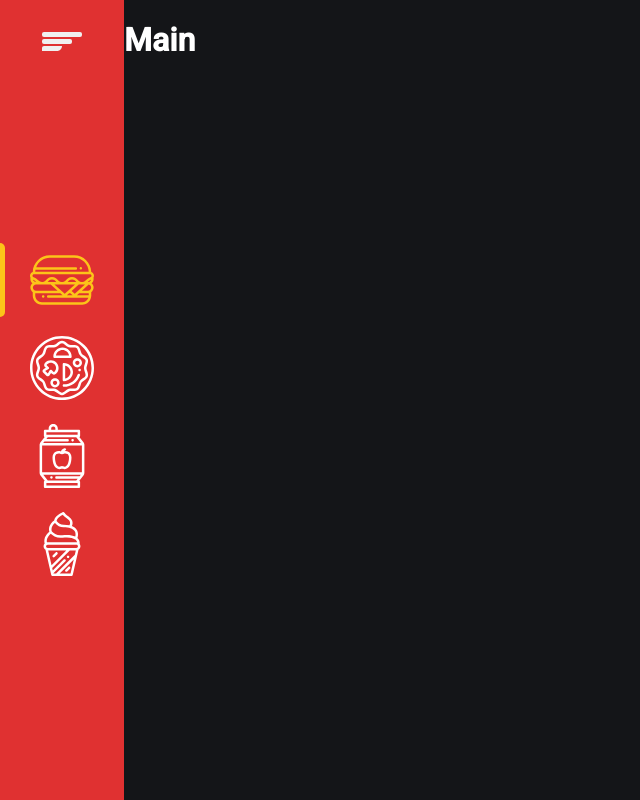
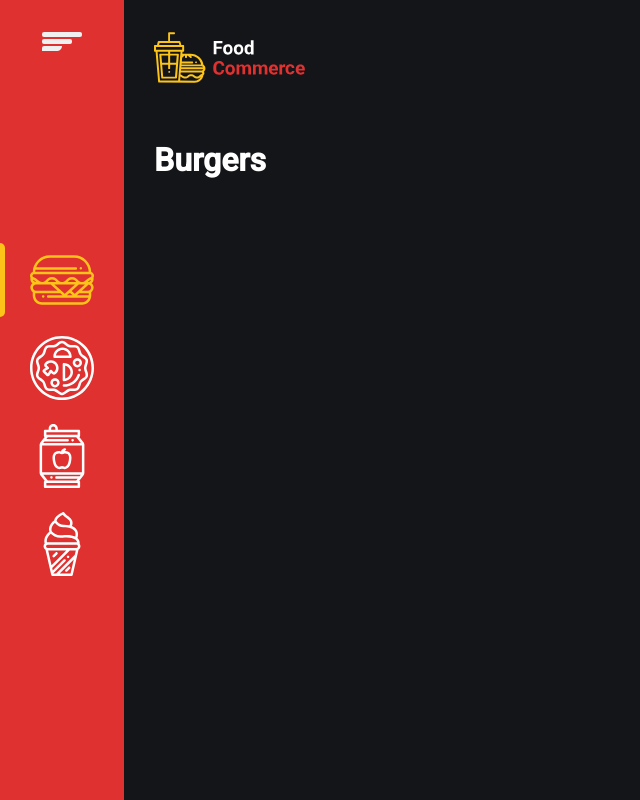
Before and after one commit to OliveiraJess/pedido-online, a React (Create React App) app: page / in a window 1280 px wide. Shown: the whole page, without its empty margins (0-640 px from the left). Built offline with nearby package versions, Linux system fonts and the light colour scheme.

Commit message:
feat/style: criando as rotas de burgers e pizzas com a logo e titulo, criando css main e alterando a ordem do css de sidebar

```diff
--- a/src/components/Sidebar/styles.ts
+++ b/src/components/Sidebar/styles.ts
@@ -91,15 +91,15 @@ export const Container = styled.aside<ContainerProps>`
   }
 
   @media (max-width: 720px) {
+    bottom: 0;
+    left: 0;
+    height: 5rem;;
+    overflow-y: auto;
+    padding: 0 0;
     position: fixed;
-    left: 0;
     right: 0;
-    bottom: 0;
+    width: 100%;
     z-index: 999;
-    width: 100%;
-    height: 5rem;;
-    padding: 0 0;
-    overflow-y: auto;
 
     button {
       display: none;
@@ -109,8 +109,8 @@ export const Container = styled.aside<ContainerProps>`
       height: 100%;
 
       ul {
+        align-items: center;
         flex-direction: row;
-        align-items: center;
       }
 
       li {
@@ -119,8 +119,8 @@ export const Container = styled.aside<ContainerProps>`
           padding: 0rem;
 
           svg {
+            height: 3.25rem;
             width: 3.25rem;
-            height: 3.25rem;
           }
 
           span {
--- /dev/null
+++ b/src/pages/Main/Burgers/index.tsx
@@ -0,0 +1,3 @@
+export default function Burgers() {
+  return <h1>Burgers</h1>
+}
--- /dev/null
+++ b/src/pages/Main/Burgers/styles.ts
@@ -0,0 +1 @@
+import styled from 'styled-components';
--- /dev/null
+++ b/src/pages/Main/Pizzas/index.tsx
@@ -0,0 +1,3 @@
+export default function Pizzas() {
+  return <h1>Pizzas</h1>
+}
--- /dev/null
+++ b/src/pages/Main/Pizzas/styles.ts
@@ -0,0 +1 @@
+import styled from 'styled-components'
--- a/src/pages/Main/index.tsx
+++ b/src/pages/Main/index.tsx
@@ -1,11 +1,16 @@
+import { Outlet } from 'react-router-dom'
+import { Sidebar } from '../../components/Sidebar'
 import { Container } from './styles'
-import { Sidebar } from '../../components/Sidebar'
+import logoImg from '../../assets/logo.svg'
 
 export default function Main() {
   return (
     <Container>
       <Sidebar />
-      <h1>Main</h1>
+      <section>
+        <img src={logoImg} />
+        <Outlet />
+      </section>
     </Container>
   )
 }
--- a/src/pages/Main/styles.ts
+++ b/src/pages/Main/styles.ts
@@ -1,7 +1,30 @@
 import styled from 'styled-components'
 
 export const Container = styled.main`
-display: flex;
-min-height: 100vh;
-width: 100%;
+  display: flex;
+  min-height: 100vh;
+  width: 100%;
+
+  > section {
+    flex: 1;
+    height: 100vh;
+    overflow-y: auto;
+    padding: 2rem 1.875rem;
+    width: 100%;
+
+    img {
+      margin-bottom: 2rem;
+      width: 10rem;
+    }
+
+    @media (max-width: 720px) {
+      display: flex;
+      flex-direction: column;
+      padding-bottom: 8rem;
+
+      img {
+        align-self: center;
+      }
+    }
+  }
 `
--- a/src/routes.tsx
+++ b/src/routes.tsx
@@ -1,11 +1,15 @@
-import { Routes, Route } from 'react-router-dom'
-
-import MainPage from './pages/Main'
+import { Routes, Route } from 'react-router-dom';
+import MainPage from './pages/Main';
+import BurgersPage from './pages/Main/Burgers';
+import PizzasPage from './pages/Main/Pizzas';
 
 export function AppRoutes() {
   return (
     <Routes>
-      <Route path='/' element={<MainPage />} />
+      <Route path='/' element={<MainPage />}>
+        <Route path='/' element={<BurgersPage />} />
+        <Route path='pizzas' element={<PizzasPage />} />
+      </Route>
     </Routes>
   )
 }
```
